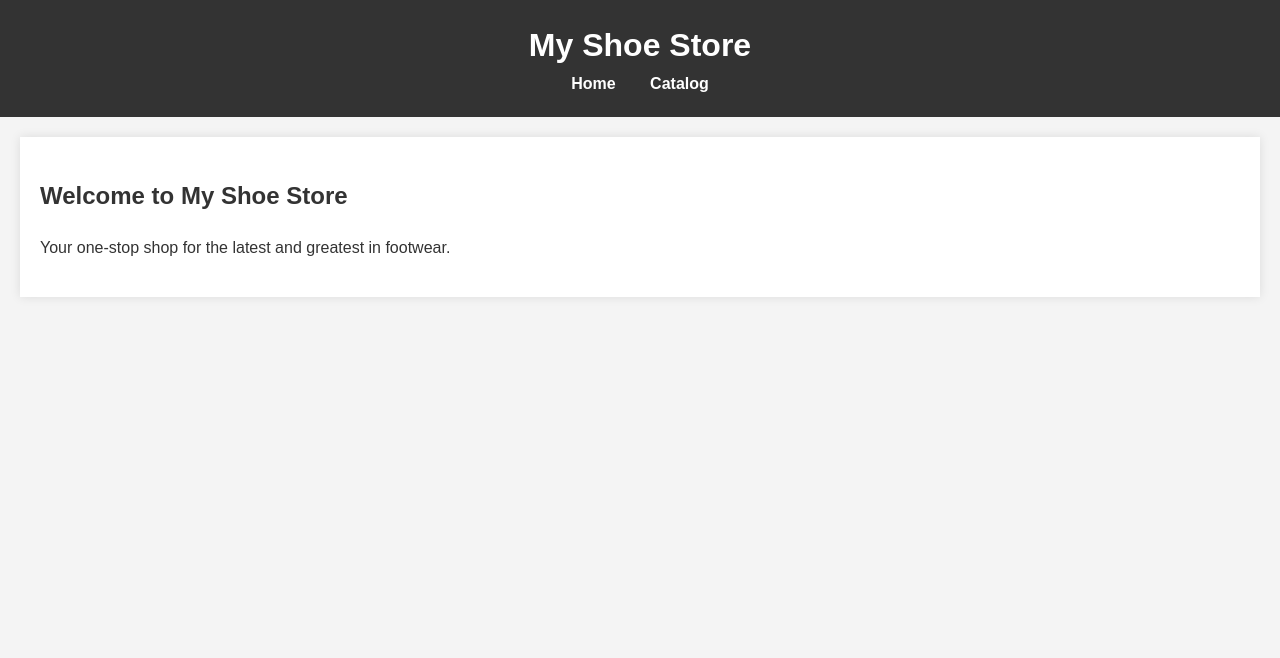
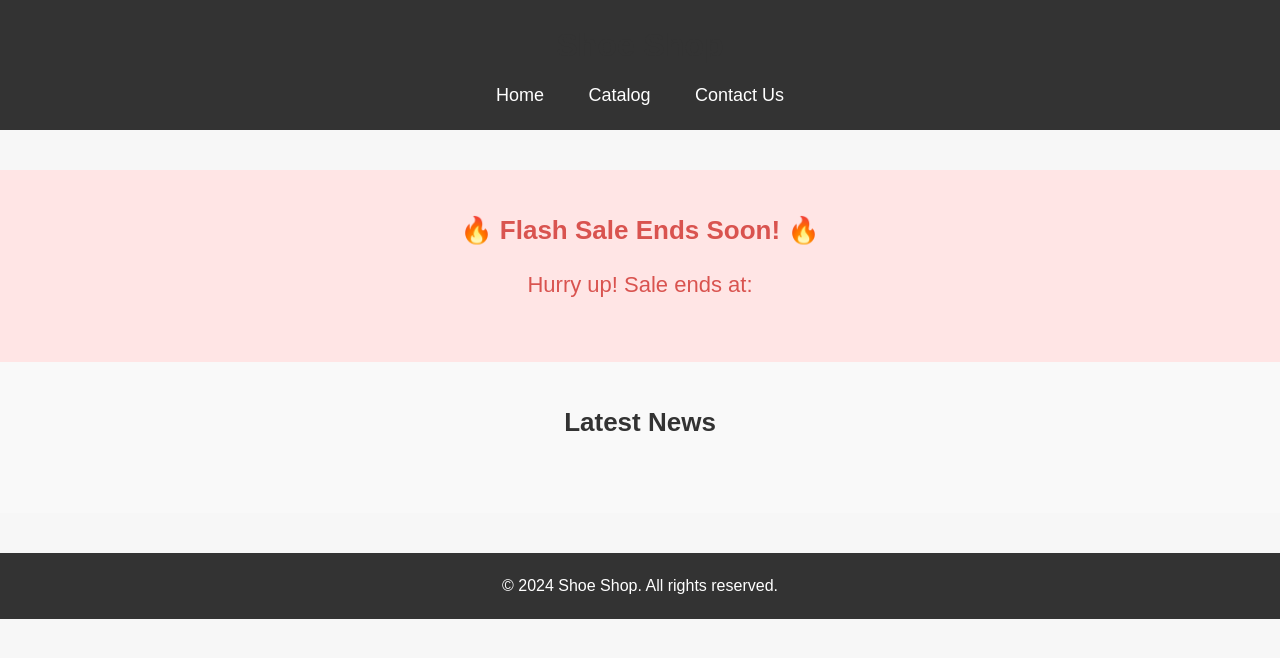
Before and after one commit to Tomila/ShoeShop, a Flask app: template templates/index.html in a window 1280 px wide. Shown: the top 658 px of the page. Run offline with Flask 3, Linux system fonts and the light colour scheme; the template is opened without the code that fills it, so the values that code supplies are empty.

Commit message:
another commit

```diff
--- a/main.py
+++ b/main.py
@@ -1,18 +1,30 @@
 import os
 from flask import Flask, render_template
+from datetime import datetime, timedelta
 
 main = Flask(__name__)
 
-# Dummy data for catalog
+# Dummy data for catalog with special offers
 shoe_catalog = [
-    {"id": 1, "name": "Sneaker X", "price": 120, "image": "sneaker_x.jpg"},
-    {"id": 2, "name": "Classic Leather", "price": 100, "image": "classic_leather.jpg"},
-    {"id": 3, "name": "Running Pro", "price": 130, "image": "running_pro.jpg"},
+    {"id": 1, "name": "Sneaker X", "price": 120, "sale_price": 90, "image": "sneaker_x.jpg"},
+    {"id": 2, "name": "Classic Leather", "price": 100, "sale_price": 70, "image": "classic_leather.jpg"},
+    {"id": 3, "name": "Running Pro", "price": 130, "sale_price": 100, "image": "running_pro.jpg"},
+]
+
+# Flash sale duration and end time
+flash_sale_duration = timedelta(hours=4)
+flash_sale_end = datetime.now() + flash_sale_duration  # Flash sale for 4 hours
+
+# Sample news data
+news_items = [
+    {"title": "New Winter Collection Released!", "date": "2024-09-01", "content": "Check out our latest winter collection!"},
+    {"title": "Free Shipping for Orders Over $100", "date": "2024-09-03", "content": "Enjoy free shipping when you spend more than $100."},
 ]
 
 @main.route('/')
 def index():
-    return render_template('index.html')
+    # Pass flash_sale_end and news_items to the template
+    return render_template('index.html', shoes=shoe_catalog, flash_sale_end=flash_sale_end, news_items=news_items)
 
 @main.route('/catalog')
 def catalog():
@@ -21,4 +33,3 @@
 if __name__ == '__main__':
     port = int(os.environ.get("PORT", 5000))
     main.run(host="0.0.0.0", port=port)
-    #main.run(debug=True)
--- a/static/css/style.css
+++ b/static/css/style.css
@@ -1,105 +1,183 @@
 /* General Styles */
+* {
+    margin: 0;
+    padding: 0;
+    box-sizing: border-box;
+}
+
 body {
     font-family: 'Arial', sans-serif;
+    background-color: #f7f7f7;
+    color: #333;
     line-height: 1.6;
-    margin: 0;
-    padding: 0;
-    background-color: #f4f4f4;
+}
+
+h1, h2, h3 {
     color: #333;
+}
+
+.container {
+    max-width: 1200px;
+    margin: 0 auto;
+    padding: 0 15px;
 }
 
 header {
     background-color: #333;
     color: white;
-    padding: 20px 10px;
+    padding: 20px 0;
+}
+
+header h1 {
+    font-size: 32px;
     text-align: center;
 }
 
-header h1 {
-    margin: 0;
-    font-size: 2em;
+nav {
+    text-align: center;
+    margin-top: 10px;
 }
 
 nav a {
     color: white;
-    margin: 0 15px;
     text-decoration: none;
-    font-weight: bold;
+    margin: 0 20px;
+    font-size: 18px;
 }
 
-main {
-    max-width: 1200px;
-    margin: 20px auto;
-    padding: 20px;
-    background: white;
-    box-shadow: 0 0 10px rgba(0, 0, 0, 0.1);
+nav a:hover {
+    text-decoration: underline;
 }
 
-/* Special Offers Section */
-.special-offers h2,
-.news-updates h2 {
-    font-size: 1.8em;
-    color: #555;
-    border-bottom: 2px solid #333;
-    padding-bottom: 5px;
-    margin-bottom: 15px;
+/* Main Section Styles */
+main {
+    padding: 40px 0;
 }
 
-.offers, .news {
-    display: flex;
-    flex-wrap: wrap;
-    gap: 20px;
-    justify-content: space-between;
-}
-
-.offer, .news-item {
-    border: 1px solid #ddd;
-    border-radius: 5px;
-    padding: 15px;
-    background: #fff;
-    box-shadow: 0 2px 5px rgba(0, 0, 0, 0.1);
-    transition: transform 0.2s, box-shadow 0.2s;
-    width: calc(33.333% - 20px); /* 3 items per row */
+.flash-sale {
+    background-color: #ffe5e5;
+    padding: 40px 0;
     text-align: center;
 }
 
-.offer:hover, .news-item:hover {
-    transform: translateY(-5px);
-    box-shadow: 0 5px 15px rgba(0, 0, 0, 0.2);
+.flash-sale h2 {
+    color: #d9534f;
+    font-size: 26px;
 }
 
-.offer img {
-    max-width: 100%;
-    border-radius: 5px;
-    margin-bottom: 10px;
+.countdown {
+    font-size: 22px;
+    color: #d9534f;
+    margin: 15px 0;
 }
 
-.offer h3 {
-    font-size: 1.4em;
-    color: #333;
-    margin: 10px 0;
+.shoes {
+    display: flex;
+    flex-wrap: wrap;
+    justify-content: center;
+    gap: 20px;
+    margin-top: 20px;
 }
 
-.offer p, .news-item p {
-    color: #666;
-    font-size: 0.9em;
+.shoe {
+    background-color: white;
+    padding: 15px;
+    border: 1px solid #ddd;
+    border-radius: 10px;
+    text-align: center;
+    width: 30%;
+    box-shadow: 0 4px 6px rgba(0, 0, 0, 0.1);
+    transition: transform 0.3s ease;
 }
 
-/* News Section */
-.news-item {
-    text-align: left;
-    width: 100%; /* Full width in smaller screens */
+.shoe img {
+    max-width: 100%;
+    height: auto;
+    margin-bottom: 15px;
+    border-radius: 8px;
 }
 
-.news-item h3 {
-    font-size: 1.2em;
+.shoe h3 {
+    font-size: 18px;
     margin-bottom: 10px;
     color: #333;
 }
 
+.shoe .original-price {
+    font-size: 16px;
+    color: #777;
+}
+
+.shoe .sale-price {
+    font-size: 18px;
+    color: #d9534f;
+    font-weight: bold;
+}
+
+.shoe:hover {
+    transform: translateY(-10px);
+    box-shadow: 0 8px 12px rgba(0, 0, 0, 0.2);
+}
+
+/* News Section */
+.news {
+    background-color: #f9f9f9;
+    padding: 40px 0;
+}
+
+.news h2 {
+    text-align: center;
+    margin-bottom: 30px;
+    font-size: 26px;
+}
+
+.news-items {
+    display: flex;
+    flex-wrap: wrap;
+    justify-content: center;
+    gap: 20px;
+}
+
+.news-item {
+    background-color: white;
+    padding: 20px;
+    border: 1px solid #ddd;
+    border-radius: 8px;
+    width: 45%;
+    box-shadow: 0 4px 6px rgba(0, 0, 0, 0.1);
+    transition: transform 0.3s ease;
+}
+
+.news-item:hover {
+    transform: translateY(-10px);
+    box-shadow: 0 8px 12px rgba(0, 0, 0, 0.2);
+}
+
+.news-item h3 {
+    font-size: 20px;
+    color: #007bff;
+    margin-bottom: 10px;
+}
+
+.news-item p {
+    color: #555;
+}
+
+footer {
+    background-color: #333;
+    color: white;
+    padding: 20px 0;
+    text-align: center;
+}
+
 /* Responsive Design */
 @media (max-width: 768px) {
-    .offer, .news-item {
-        width: 100%;
+    .shoes, .news-items {
+        flex-direction: column;
+        align-items: center;
+    }
+
+    .shoe, .news-item {
+        width: 80%;
     }
 }
--- a/templates/index.html
+++ b/templates/index.html
@@ -1,5 +1,64 @@
-{% extends "layout.html" %}
-{% block content %}
-<h2>Welcome to My Shoe Store</h2>
-<p>Your one-stop shop for the latest and greatest in footwear.</p>
-{% endblock %}
+<!DOCTYPE html>
+<html lang="en">
+<head>
+    <meta charset="UTF-8">
+    <meta name="viewport" content="width=device-width, initial-scale=1.0">
+    <title>Shoe Shop - Home</title>
+    <link rel="stylesheet" href="{{ url_for('static', filename='css/style.css') }}">
+</head>
+<body>
+    <header>
+        <div class="container">
+            <h1>Shoe Shop</h1>
+            <nav>
+                <a href="{{ url_for('index') }}">Home</a>
+                <a href="{{ url_for('catalog') }}">Catalog</a>
+                <a href="#">Contact Us</a>
+            </nav>
+        </div>
+    </header>
+
+    <main>
+        <!-- Flash Sale Section -->
+        <section class="flash-sale">
+            <div class="container">
+                <h2>🔥 Flash Sale Ends Soon! 🔥</h2>
+                <p class="countdown">Hurry up! Sale ends at: {{ flash_sale_end.strftime('%Y-%m-%d %H:%M:%S') }}</p>
+
+                <div class="shoes">
+                    {% for shoe in shoes %}
+                    <div class="shoe">
+                        <img src="{{ url_for('static', filename=shoe.image) }}" alt="{{ shoe.name }}">
+                        <h3>{{ shoe.name }}</h3>
+                        <p class="original-price">Original Price: <strike>${{ shoe.price }}</strike></p>
+                        <p class="sale-price">Sale Price: <strong>${{ shoe.sale_price }}</strong></p>
+                    </div>
+                    {% endfor %}
+                </div>
+            </div>
+        </section>
+
+        <!-- Latest News Section -->
+        <section class="news">
+            <div class="container">
+                <h2>Latest News</h2>
+                <div class="news-items">
+                    {% for news in news_items %}
+                    <div class="news-item">
+                        <h3>{{ news.title }}</h3>
+                        <p><small>{{ news.date }}</small></p>
+                        <p>{{ news.content }}</p>
+                    </div>
+                    {% endfor %}
+                </div>
+            </div>
+        </section>
+    </main>
+
+    <footer>
+        <div class="container">
+            <p>&copy; 2024 Shoe Shop. All rights reserved.</p>
+        </div>
+    </footer>
+</body>
+</html>
```
